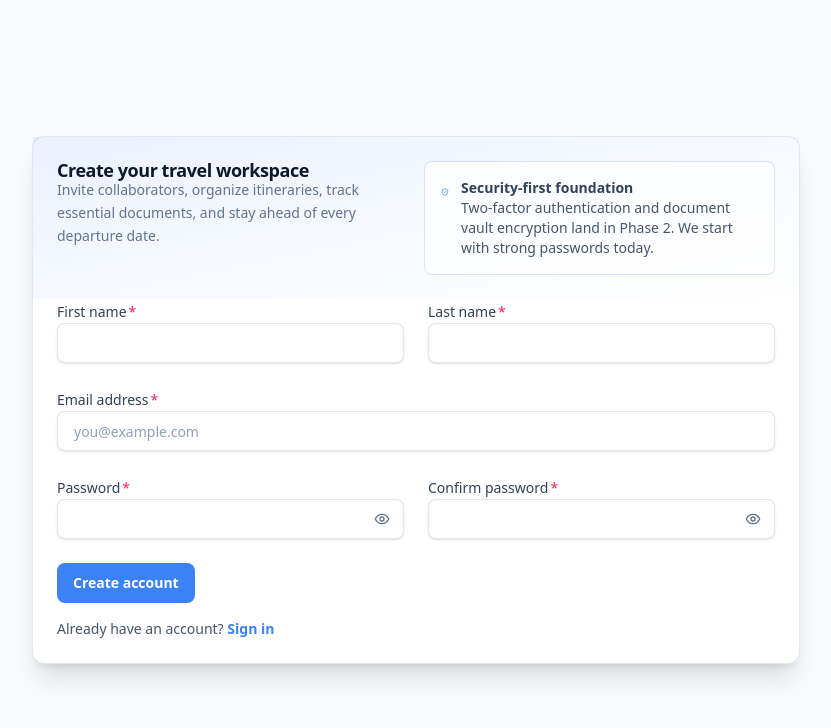
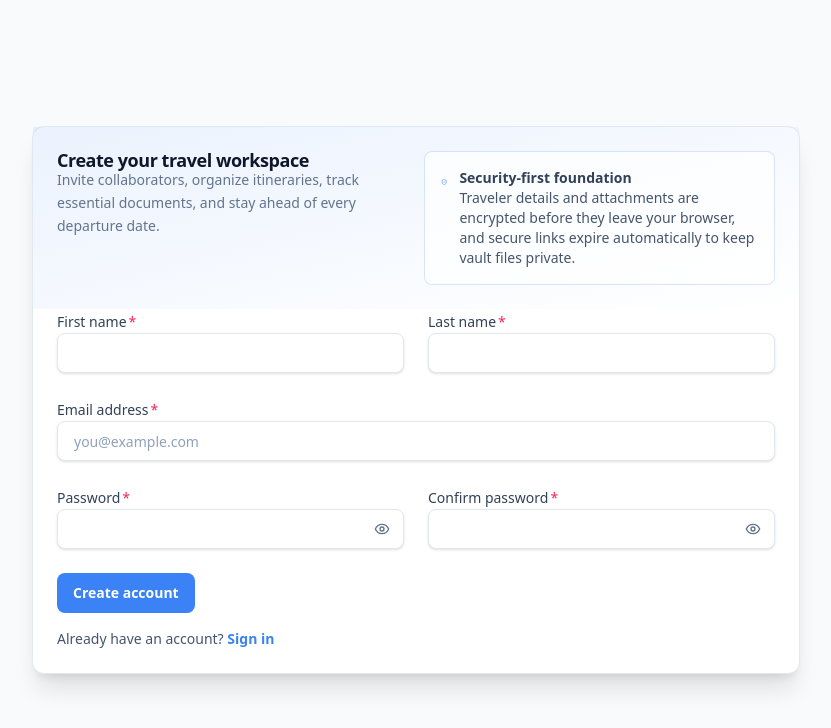
Before and after one commit to SriCharanGundla/travel-checklist-frontend, a React (Vite) app: page /register in a window 1280 px wide. Shown: the top 728 px of the page, without its empty margins (224-1055 px from the left). Built offline with nearby package versions, Linux system fonts and the light colour scheme; no server answers.

Commit message:
feat: update security information in Register component to clarify encryption and link expiration

```diff
--- a/src/pages/Register.jsx
+++ b/src/pages/Register.jsx
@@ -88,7 +88,9 @@ const Register = () => {
               <ShieldCheck className="mt-1 h-5 w-5 text-primary" aria-hidden="true" />
               <div>
                 <p className="font-semibold text-slate-700">Security-first foundation</p>
-                <p>Two-factor authentication and document vault encryption land in Phase 2. We start with strong passwords today.</p>
+                <p>
+                  Traveler details and attachments are encrypted before they leave your browser, and secure links expire automatically to keep vault files private.
+                </p>
               </div>
             </div>
           </CardHeader>
```
